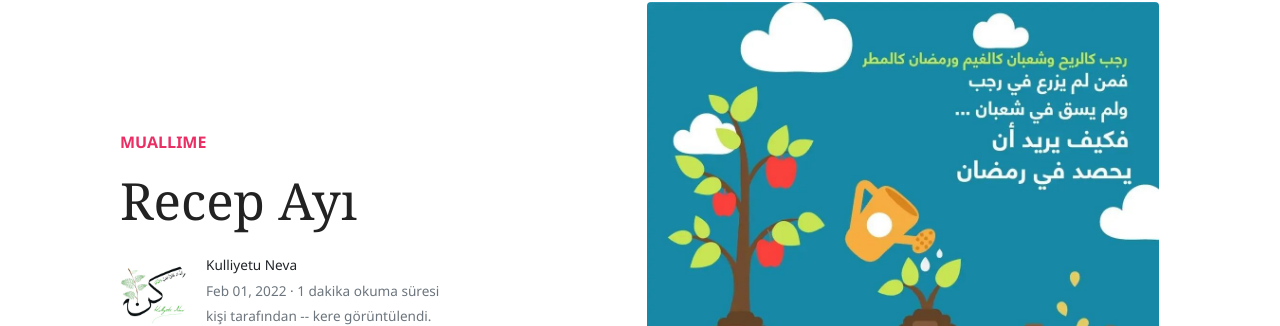
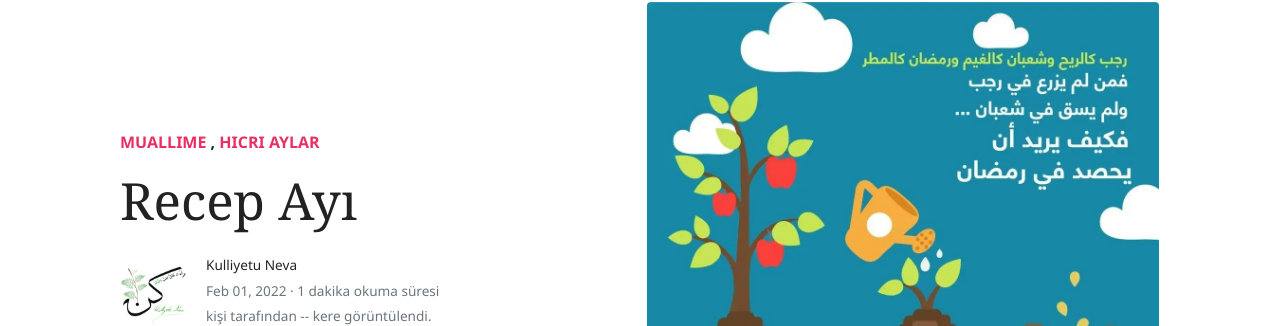
Before and after one commit to kulliyetuneva/website, a Jekyll site: the page built from _posts/2022-03-09-recep-ayi.md, in a window 1280 px wide and 900 px high. Shown: the part 211-537 px from the top of the window. Built offline with Jekyll 4.4.1, drawn with Linux system fonts in a browser that asks for light colours; nearby versions of some CDN libraries; comment, search, counter and statistics services are not loaded.

Commit message:
Update Yazı “2022-03-09-recep-ayi”

```diff
--- a/_posts/2022-03-09-recep-ayi.md
+++ b/_posts/2022-03-09-recep-ayi.md
@@ -5,6 +5,7 @@ date: 2022-02-01T14:25:26.070Z
 author: kulliyetuneva
 categories:
   - Muallime
+  - Hicri Aylar
 featured: true
 sticky: false
 comments: true
```
